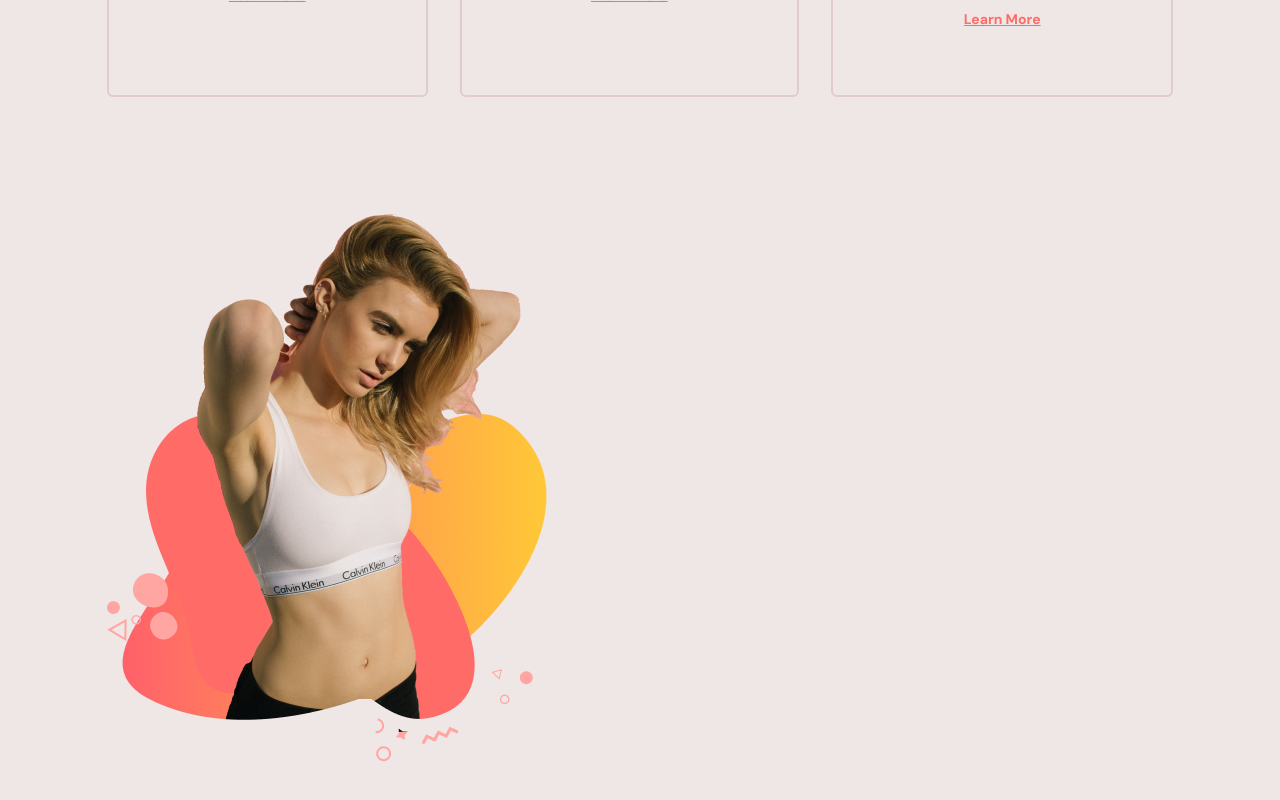
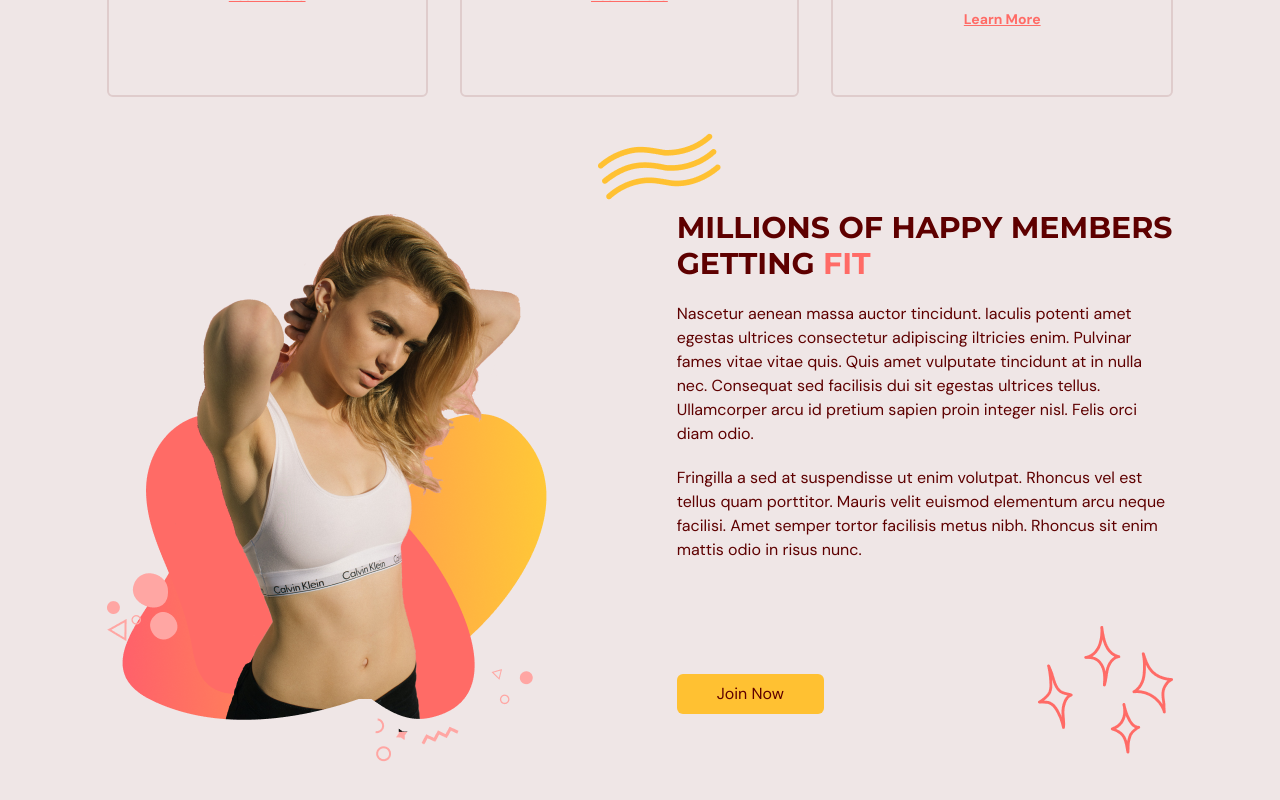
Before and after one commit to OB1-WAN-KENOBI/fitness-landing-react, a React (Vite) app: page / in a window 1280 px wide. Shown: the part 1352-2152 px from the top of the page. Built offline with nearby package versions, Linux system fonts and the light colour scheme.

Commit message:
v 0.5 added benefits section

```diff
--- a/src/components/benefits/index.tsx
+++ b/src/components/benefits/index.tsx
@@ -29,8 +29,33 @@ const Benefits = () => {
             alt="benefits-page-graphic"
           />
         </motion.div>
-        <motion.div className="flex">
-
+        <motion.div className="flex-1 relative ">
+          <div className="before:absolute hidden md:block before:-left-20 before:-top-20 before:z-[1] before:content-(--content-abstractwaves)">
+            <Heading>
+              MILLIONS OF HAPPY MEMBERS GETTING{" "}
+              <span className="text-primary-500">FIT</span>
+            </Heading>
+          </div>
+          <div>
+            <p className="my-5">
+              Nascetur aenean massa auctor tincidunt. Iaculis potenti amet
+              egestas ultrices consectetur adipiscing iltricies enim. Pulvinar
+              fames vitae vitae quis. Quis amet vulputate tincidunt at in nulla
+              nec. Consequat sed facilisis dui sit egestas ultrices tellus.
+              Ullamcorper arcu id pretium sapien proin integer nisl. Felis orci
+              diam odio.
+            </p>
+            <p className="mb-5">
+              Fringilla a sed at suspendisse ut enim volutpat. Rhoncus vel est
+              tellus quam porttitor. Mauris velit euismod elementum arcu neque
+              facilisi. Amet semper tortor facilisis metus nibh. Rhoncus sit
+              enim mattis odio in risus nunc.
+            </p>
+          </div>
+          <div className="flex flex-wrap mt-16 justify-center md:justify-between items-center gap-8 ">
+            <ActionButton variant="button">Join Now</ActionButton>
+            <div className="relative before:z-[-1] before:content-(--content-sparkles) "></div>
+          </div>
         </motion.div>
       </motion.div>
     </section>
```
